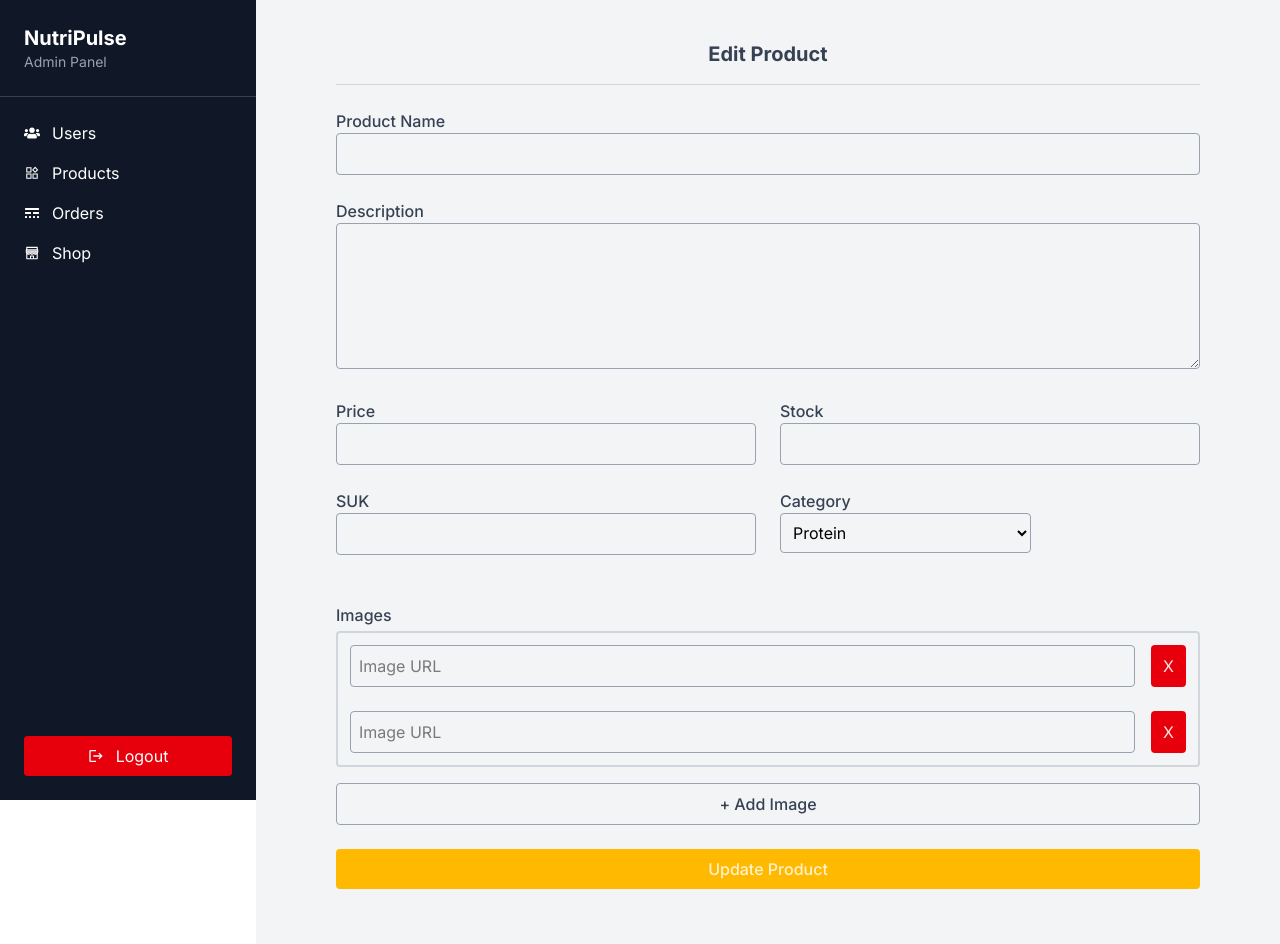
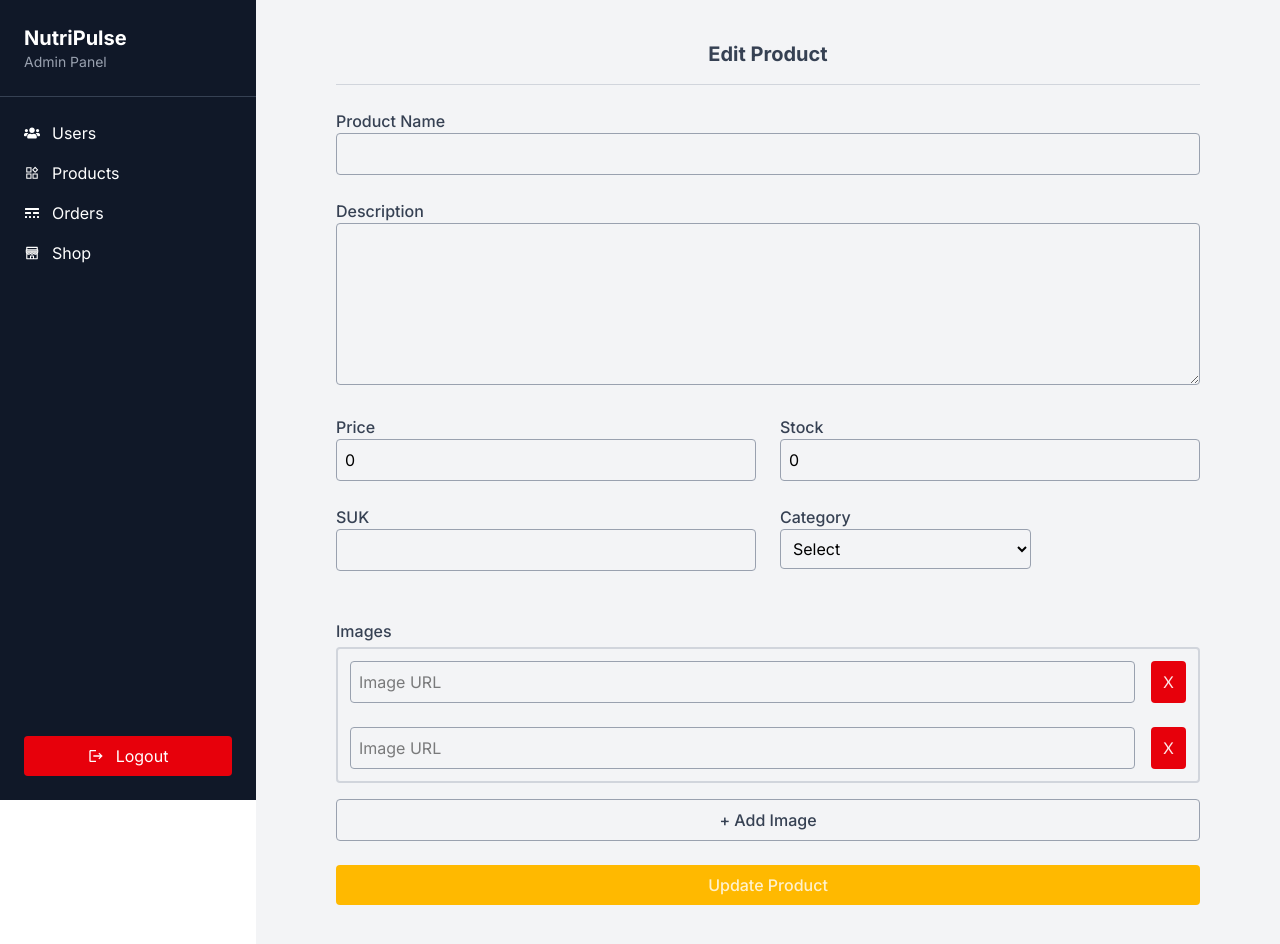
Before and after one commit to Itsme-Mingmar/E-commerce-, a React (Vite) app in the folder frontend/: page /admin/product/edit/1 in a window 1280 px wide. Shown: the top 944 px of the page. Built offline with nearby package versions, Linux system fonts and the light colour scheme.

Commit message:
input handle functionality in edit form

```diff
--- a/frontend/src/components/Admin/EditProductPage.jsx
+++ b/frontend/src/components/Admin/EditProductPage.jsx
@@ -3,20 +3,20 @@ import React, { useState } from 'react'
 const EditProductPage = () => {
   const [formData, setFormData] = useState({
     name: "",
-    discription: "",
-    price: "",
-    stock: "",
-    suk: "",
+    description: "",
+    price: 0,
+    countInStock: 0,
+    sku: "",
     category: "",
-    images: []
+    images: [""]
   })
-  const handleInput = (e) => {
-    setFormData({
-      ...formData,
-      [e.target.name]: e.target.value
-    })
-  }
-  const submitData=(e)=>{
+  const handleInput = ({ target: { name, value } }) => {
+    setFormData((prev) => ({
+      ...prev,
+      [name]: value
+    }));
+  };
+  const submitData = (e) => {
     e.preventDefault();
     //
   }
@@ -25,21 +25,21 @@ const EditProductPage = () => {
       <h1 className='flex justify-center font-bold text-gray-700 text-xl border-b border-gray-300 py-4 mb-6 '>Edit Product</h1>
       <div>
         <form onSubmit={submitData}>
-          <label className='font-medium text-gray-700 py-1' >Product Name</label>
+          <label className='label font-medium text-gray-700 py-1' >Product Name</label>
           <input
             type="text"
             name='name'
             value={formData.name}
             onChange={handleInput}
-            className='w-full p-2 border border-gray-400 rounded mb-6 '
+            className='input w-full p-2 border border-gray-400 rounded mb-6 '
           />
           <label className='font-medium text-gray-700 py-1' >Description</label>
           <textarea
             name="description"
-            value={formData.discription}
+            value={formData.description}
             onChange={handleInput}
             rows={6}
-            className='input w-full border border-gray-400 rounded mb-6'
+            className='w-full border border-gray-400 rounded mb-6 p-2'
           />
           <div className='grid grid-cols-2 gap-6'>
             <div>
@@ -57,8 +57,8 @@ const EditProductPage = () => {
               <label className='font-medium text-gray-700 py-1' >Stock</label>
               <input
                 type="number"
-                name='stock'
-                value={formData.stock}
+                name='countInStock'
+                value={formData.countInStock}
                 onChange={handleInput}
                 className='w-full p-2 border border-gray-400 rounded mb-6 '
               />
@@ -69,15 +69,16 @@ const EditProductPage = () => {
               <label className='font-medium text-gray-700 py-1' >SUK</label>
               <input
                 type="number"
-                name='suk'
-                value={formData.suk}
+                name='sku'
+                value={formData.sku}
                 onChange={handleInput}
                 className='w-full p-2 border border-gray-400 rounded mb-6 '
               />
             </div>
             <div>
               <label className='block font-medium text-gray-700 ' >Category</label>
-              <select className='border border-gray-400 rounded p-2 '>
+              <select name='category' value={formData.category} onChange={handleInput} className='border border-gray-400 rounded p-2 '>
+                <option value="">Select</option>
                 <option value="protein">Protein</option>
                 <option value="pre-workout & performance">Pre-Workout & Performance</option>
                 <option value="vitamins & wellness">Vitamins & Wellness</option>
@@ -89,7 +90,7 @@ const EditProductPage = () => {
             <div className='flex gap-4 mb-6'>
               <input
                 type="text"
-                name='url'
+                name='images'
                 placeholder='Image URL'
                 value={formData.images}
                 onChange={handleInput}
```
